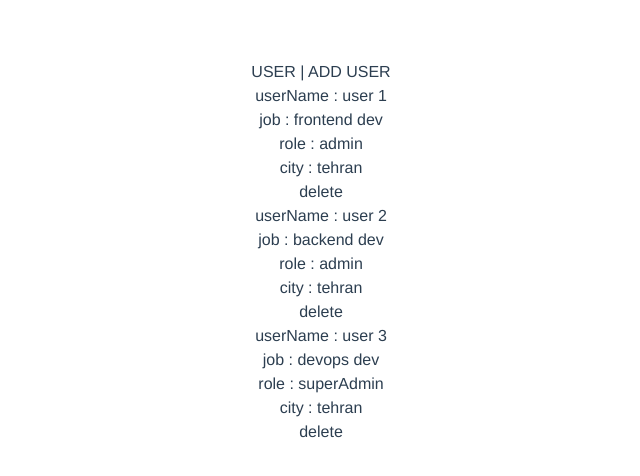
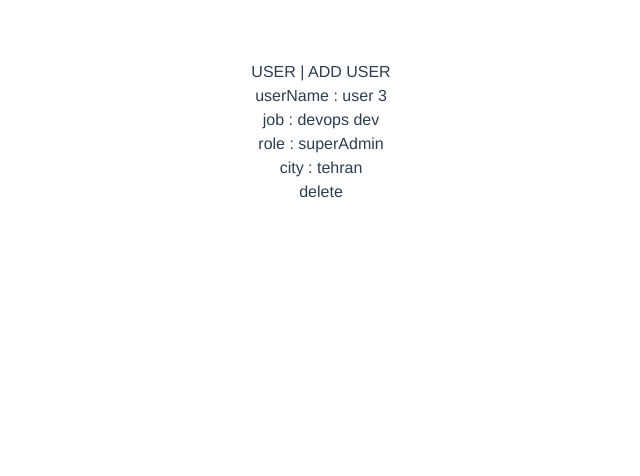
Before and after one commit to EsrafilElahi/user-management-vue, a Vue app: page / in a window 1280 px wide. Shown: the top 476 px of the page, without its empty margins (319-959 px from the left). Built offline with nearby package versions, Linux system fonts and the light colour scheme; data requests are answered from the project's data file.

Commit message:
clean up

```diff
--- a/data/db.json
+++ b/data/db.json
@@ -1,19 +1,5 @@
 {
   "users": [
-    {
-      "id": "1",
-      "userName": "user 1",
-      "job": "frontend dev",
-      "city": "tehran",
-      "role": "admin"
-    },
-    {
-      "id": "2",
-      "userName": "user 2",
-      "job": "backend dev",
-      "city": "tehran",
-      "role": "admin"
-    },
     {
       "id": "3",
       "userName": "user 3",
--- a/src/components/UserItem.vue
+++ b/src/components/UserItem.vue
@@ -23,13 +23,12 @@ import { defineProps, defineEmits } from 'vue';
 const props = defineProps({
   item: Object
 })
+// eslint-disable-next-line vue/no-setup-props-destructure
+const { item } = props;
 
 const handleClickDelete = () => {
   emit('delete', item.id)
-  emit('refetch')
 }
 
-const emit = defineEmits(['delete', 'refetch'])
-// eslint-disable-next-line vue/no-setup-props-destructure
-const { item } = props;
+const emit = defineEmits(['delete'])
 </script>
```
